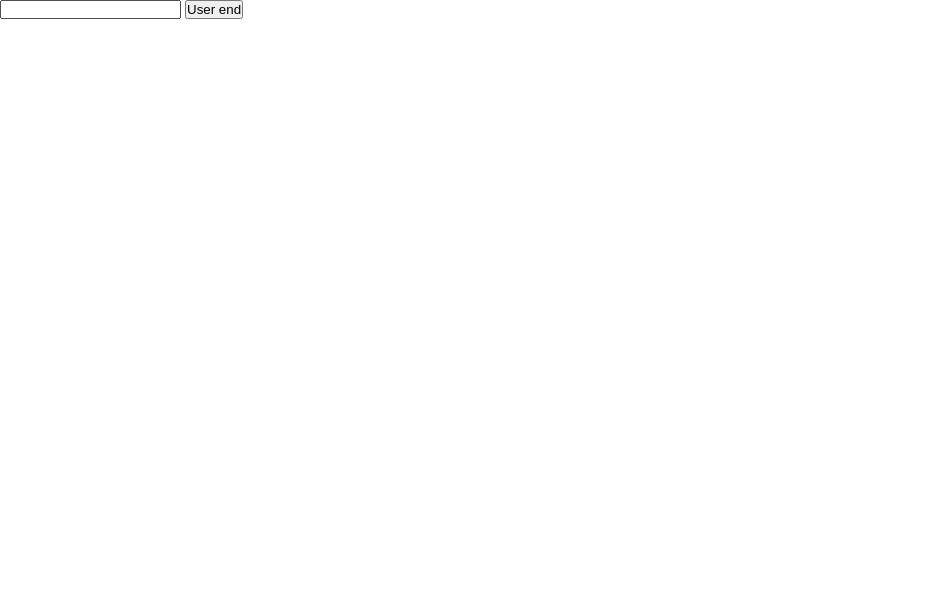
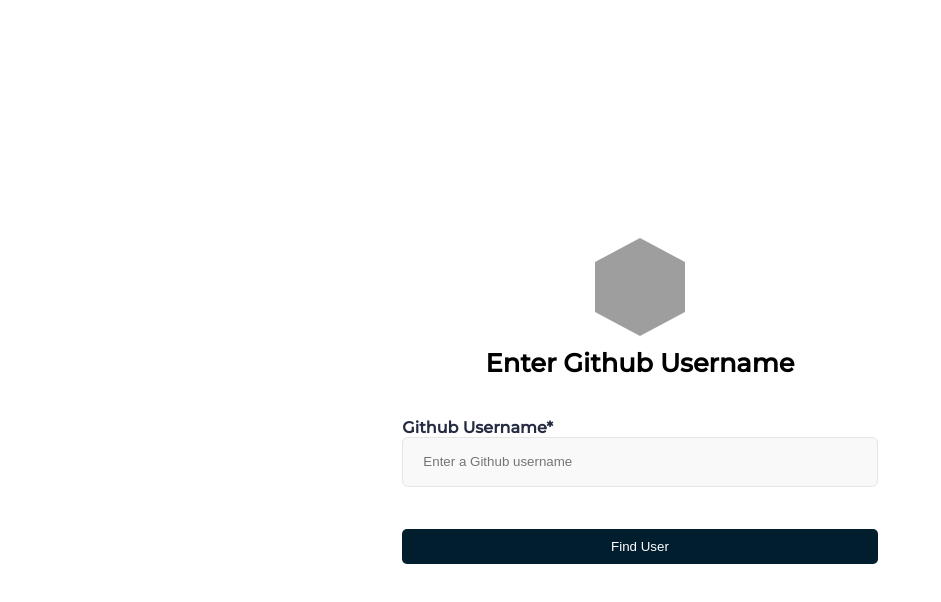
Before and after one commit to valentinesamuel/github-profile, a plain HTML site: page index.html in a window 1280 px wide. Shown: the whole page, without its empty margins (0-941 px from the left). Drawn offline with Linux system fonts and the light colour scheme; grey boxes are pictures that could not be loaded.

Commit message:
(FEAT): Implemented the html layout of the landing page

```diff
--- a/index.html
+++ b/index.html
@@ -4,16 +4,41 @@
     <meta charset="UTF-8" />
     <meta http-equiv="X-UA-Compatible" content="IE=edge" />
     <meta name="viewport" content="width=device-width, initial-scale=1.0" />
-    <link rel="stylesheet" href="styles.css">
+    <link rel="stylesheet" href="styles.css" />
     <title>Github Profile Checker</title>
   </head>
   <body>
-    <section class="form">
-      <input type="text" id="search" />
-      <button id="btn" type="submit">User end</button>
-    </section>
+    <div class="card">
+      <div class="form">
+        <svg
+          viewBox="0 0 100 100"
+          version="1.1"
+          xmlns="http://www.w3.org/2000/svg"
+        >
+           <defs>
+            <pattern
+              id="img"
+              patternUnits="userSpaceOnUse"
+              width="100"
+              height="100"
+            >
+              <image
+                xlink:href="https://images.pexels.com/photos/6507483/pexels-photo-6507483.jpeg?auto=compress&cs=tinysrgb&dpr=2&h=650&w=940"
+                x="-25"
+                width="150"
+                height="100"
+              />
+            </pattern>
+          </defs>
+          <polygon points="50 1 95 25 95 75 50 99 5 75 5 25" fill="url(#img)" />
+        </svg>
+        <p class="enter-username">Enter Github Username</p>
+        <label class="search-label" for="search">Github Username*</label>
+        <input type="text" placeholder="Enter a Github username" id="search" />
+        <button id="btn" class="search-button" type="submit">Find User</button>
+      </div>
+    </div>
 
-    <p id="demo"></p>
     <script src="index.js"></script>
   </body>
 </html>
--- a/index.js
+++ b/index.js
@@ -1,16 +1,22 @@
 const btn = document.getElementById("btn");
 const search = document.getElementById("search");
-const p = document.getElementById('demo');
+
+
+
+//For the second part
+const username = document.getElementById('username');
+const bio = document.getElementById('bio');
 
 
 async function getUser(user) {
-      p.innerHTML = 'Loading'
+      // p.innerHTML = 'Loading'
       const response = await fetch(`https://api.github.com/users/${user}`);
       const data = await response.json();
       console.log(data);
 
       if (data != "") {
-            p.innerHTML = 'Not loading';
+
+
       }
 }
 
@@ -18,4 +24,7 @@
 btn.addEventListener('click', (e) => {
       const mdata = search.value;
       getUser(mdata);
-})
+
+
+
+});
--- a/styles.scss
+++ b/styles.scss
@@ -1,5 +1,79 @@
+@import url("https://fonts.googleapis.com/css2?family=Montserrat:wght@500&display=swap");
+
 * {
   margin: 0;
   padding: 0;
   box-sizing: border-box;
 }
+
+body {
+  height: 100vh;
+}
+
+.card {
+  height: 100vh;
+  display: flex;
+
+  .form {
+    margin-left: auto;
+    margin-right: auto;
+    align-self: center;
+    padding: 20px;
+
+
+    .enter-username {
+      font-size: 1.6rem;
+      margin-bottom: 40px;
+      text-align: center;
+      font-weight: 700;
+      font-family: "Montserrat", sans-serif;
+    }
+
+    .enter {
+      color: white;
+      font-size: 1.5rem;
+      margin-bottom: 12px;
+      text-align: center;
+    }
+
+    input {
+      height: 50px;
+      width: 100%;
+      padding: 20px;
+      border-radius: 6px;
+      margin-bottom: 12px;
+      background: #f9f9f9;
+      border: 1px solid #e6e6e6;
+
+      &:focus {
+        outline: none;
+      }
+    }
+
+    .search-label {
+      color: #252b42;
+      font-weight: bold;
+      font-family: "Montserrat", sans-serif;
+    }
+
+    .search-button {
+      height: fit-content;
+      width: 100%;
+      margin-top: 30px;
+      padding: 10px 20px 10px 20px;
+      border: none;
+      border-radius: 5px;
+      background-color: #011e2e;
+      color: white;
+    }
+  }
+}
+svg {
+  width: 100px;
+  justify-content: center;
+  margin-left: auto;
+  margin-right: auto;
+  align-items: center;
+  display: flex;
+  margin-bottom: 10px;
+}
```
Also changed, not shown: styles.css, 1 other file.
